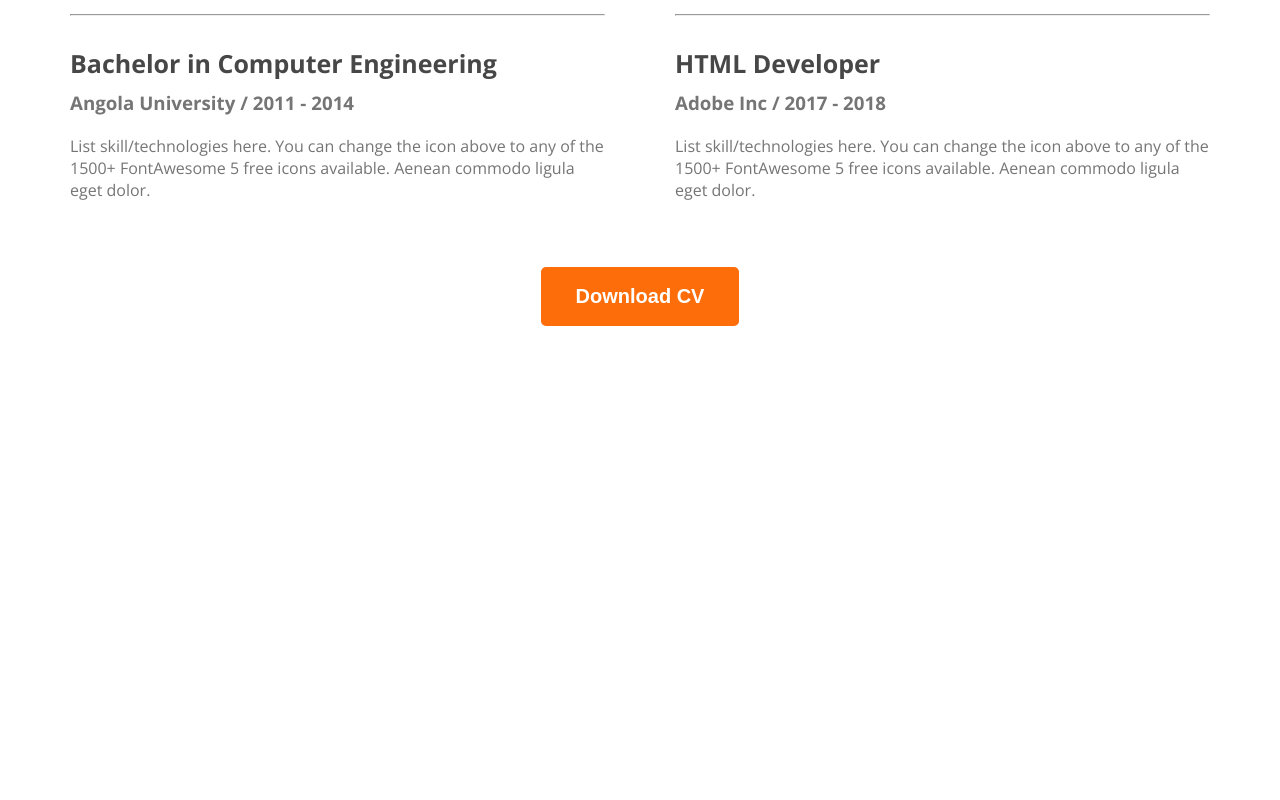
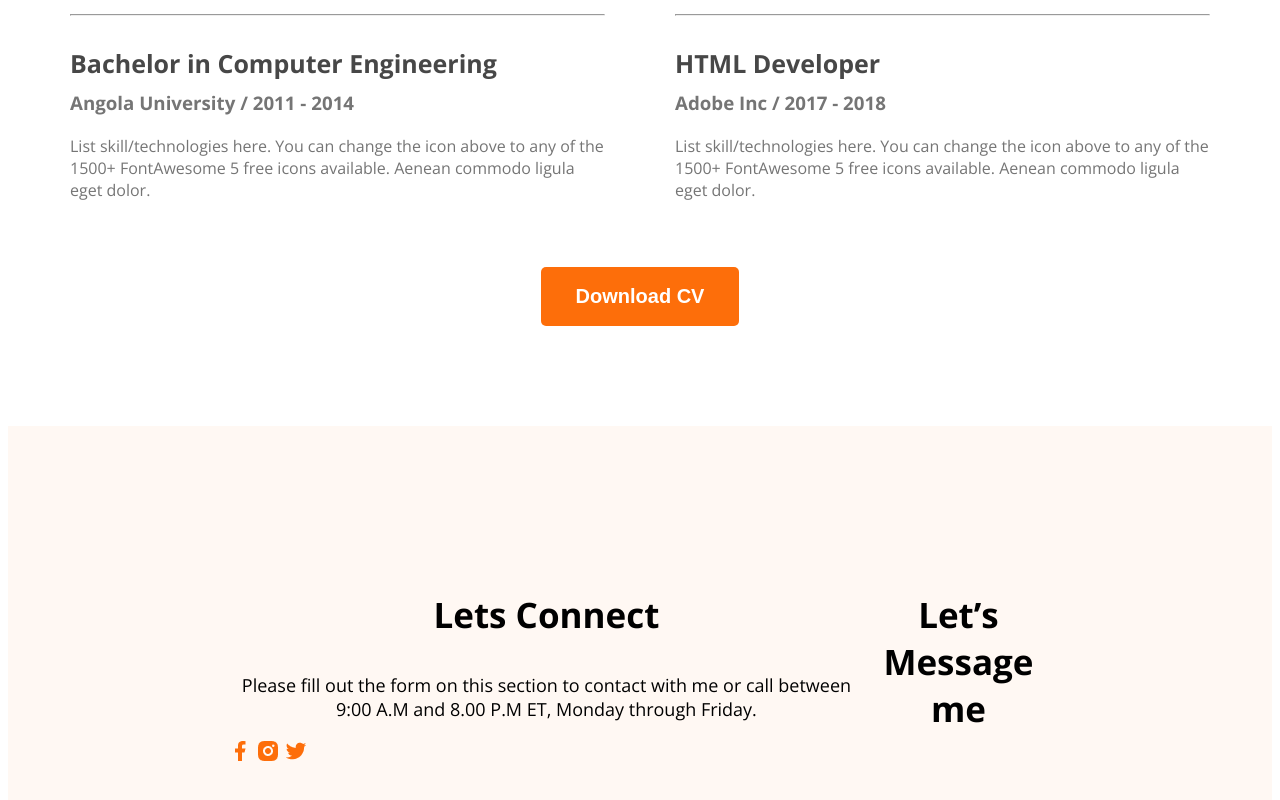
Before and after one commit to KaziAnaf/web-developer-portfolio, a plain HTML site: page index.html in a window 1280 px wide. Shown: the part 2874-3674 px from the top of the page. Before the commit the page ends 3208 px from the top, so only its background shows below. Drawn offline with nearby package versions, Linux system fonts and the light colour scheme.

Commit message:
basic footer section work

```diff
--- a/index.html
+++ b/index.html
@@ -143,6 +143,19 @@
             </div>
         </section>
     </main>
-    <footer></footer>
+    <footer>
+        <div class="footer-column">
+            <h3 class="section-title">Lets Connect</h3>
+            <p class="section-description">Please fill out the form on this section to contact with me or call between 9:00 A.M and 8.00 P.M ET, Monday through Friday.</p>
+            <div class="social-links">
+                <a href=""><img src="images/icons/facebook.png" alt=""></a>
+                <a href=""><img src="images/icons/insta.png" alt=""></a>
+                <a href=""><img src="images/icons/twitter.png" alt=""></a>
+            </div>
+        </div>
+        <div class="footer-column">
+            <h3 class="section-title">Let’s Message me</h3>
+        </div>
+    </footer>
 </body>
 </html>
--- a/styles/portfolio.css
+++ b/styles/portfolio.css
@@ -188,3 +188,11 @@ main section {
     text-align: center;
     margin-top: 50px;
 }
+/* footer style */
+
+footer{
+    display: flex;
+    background-color: #FFF8F3;
+    margin-top: 100px;
+    padding: 130px 220px;
+}
```
